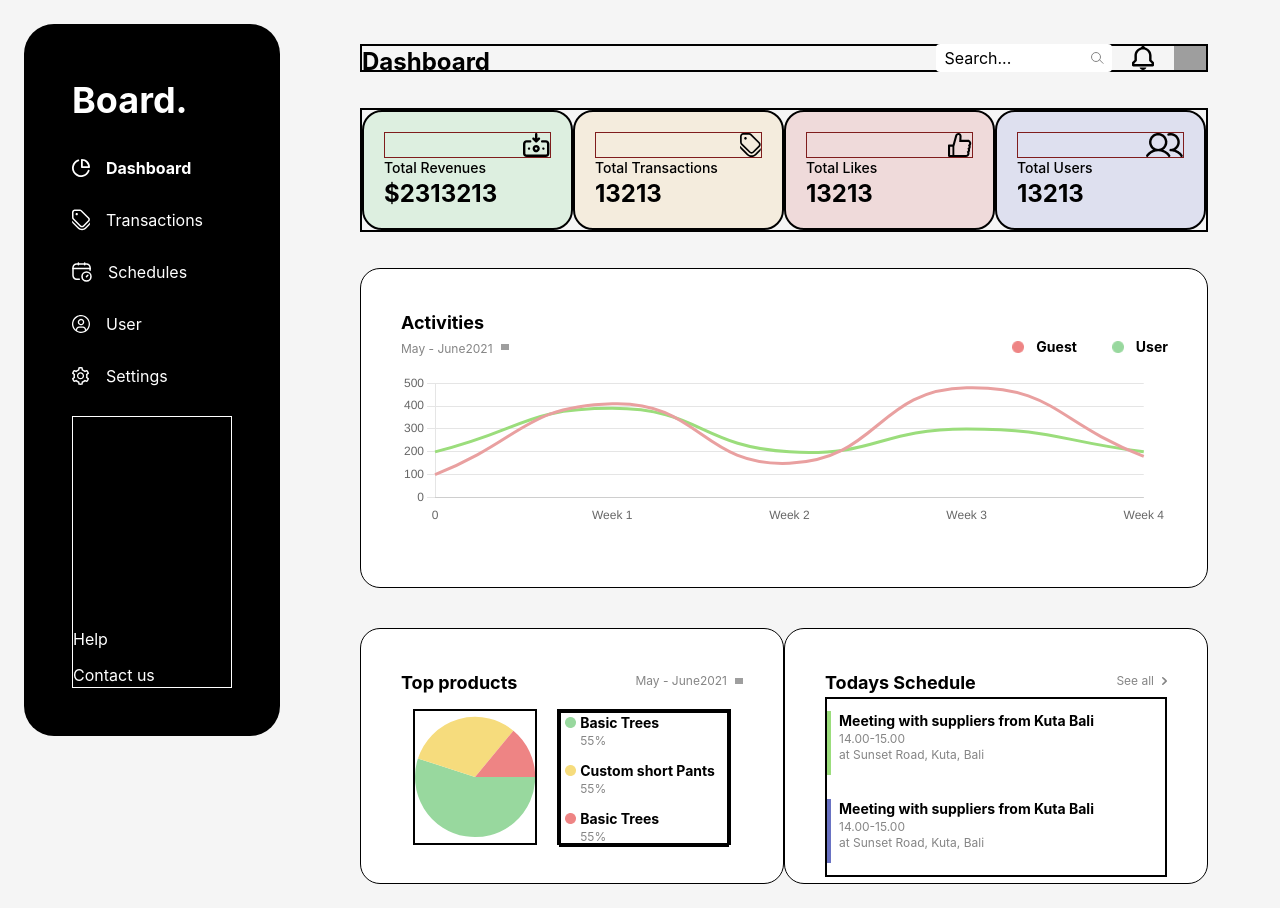
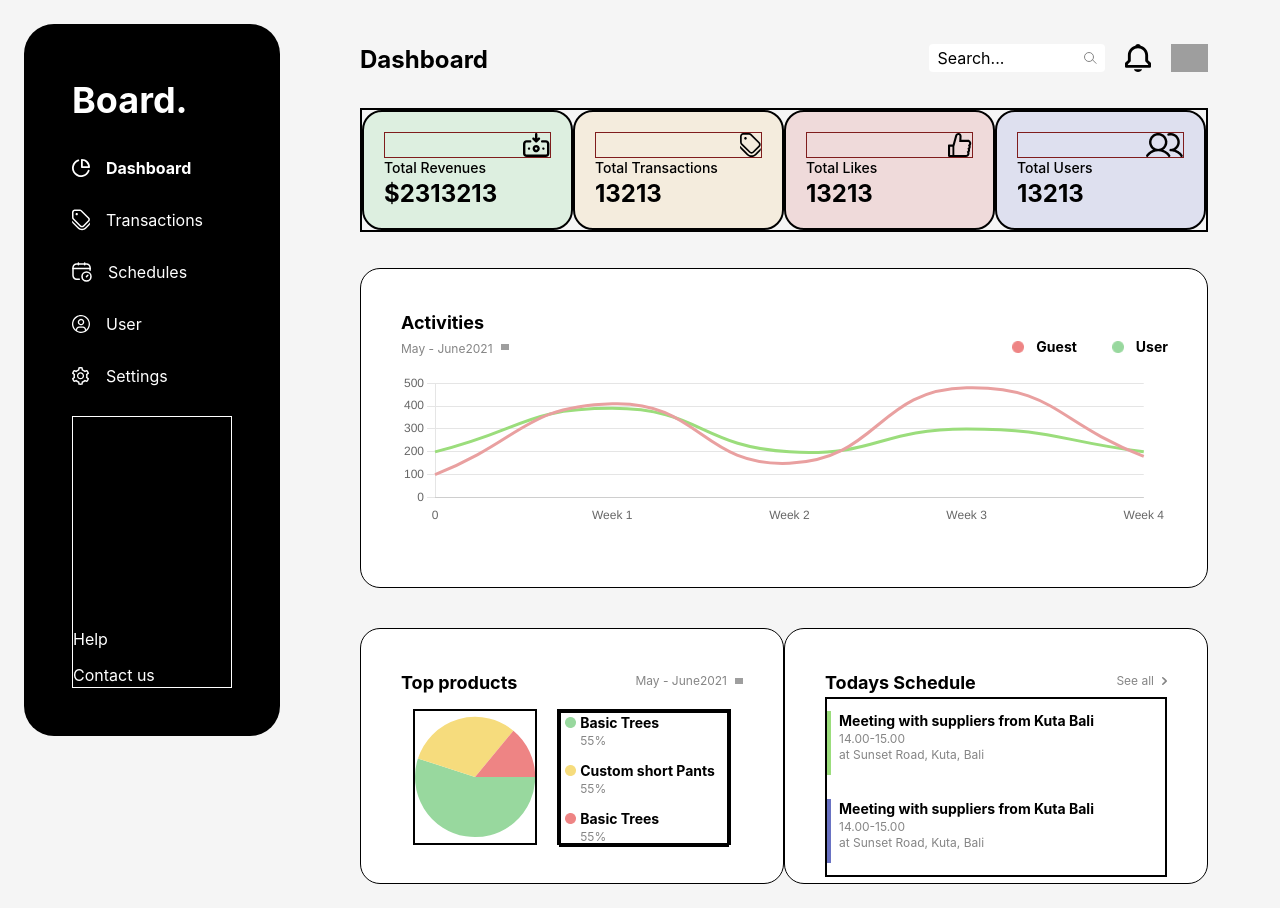
Before and after one commit to rohanverma2711/listed, a React (Create React App) app: page /dashboard in a window 1280 px wide. Built offline with nearby package versions, Linux system fonts and the light colour scheme; grey boxes are pictures that could not be loaded.

Commit message:
Change in border

```diff
--- a/src/components/DashBoard.js
+++ b/src/components/DashBoard.js
@@ -140,7 +140,7 @@
 
 
 
-    <div className=' flex flex-row lg:h-7  border-2 border-black lg:my-5'>
+    <div className=' flex flex-row lg:h-7  lg:my-5'>
       <p className='text-2xl font-bold '>Dashboard</p>
       <div className='flex flex-row justify-end w-full ' >
       <div class="flex items-center justify-center">
```
